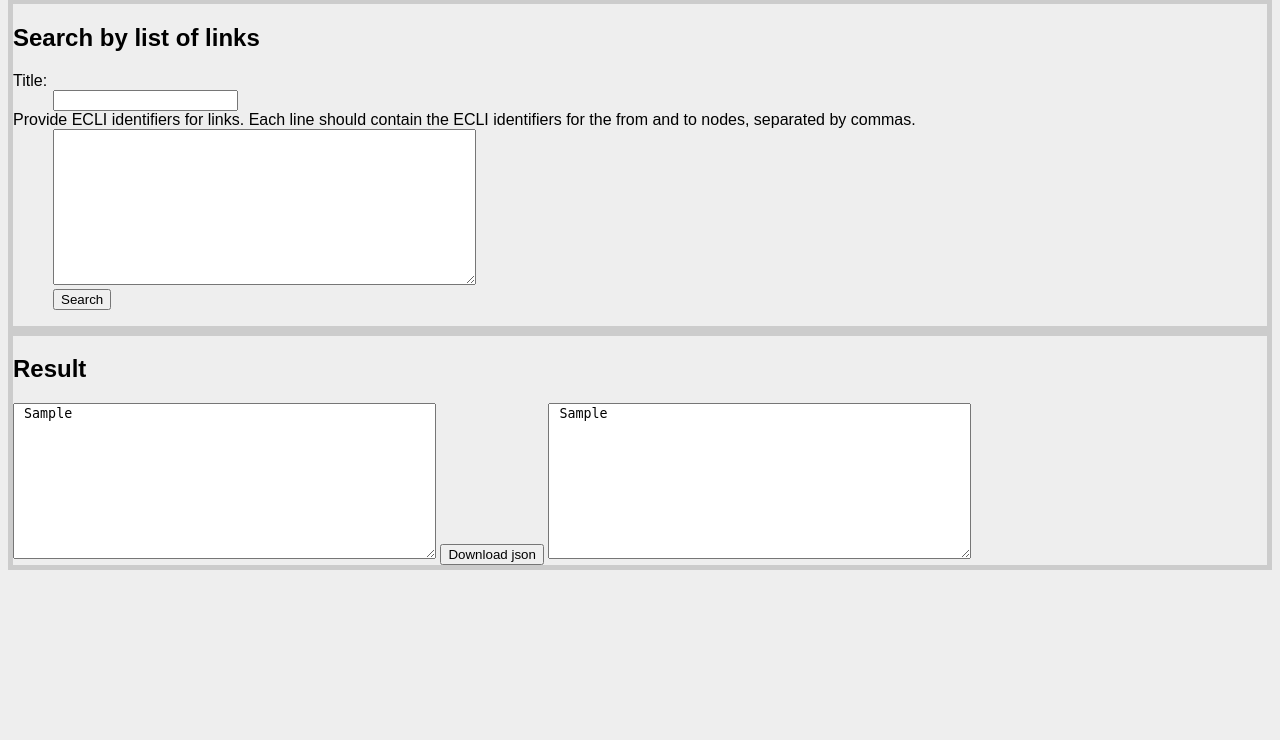
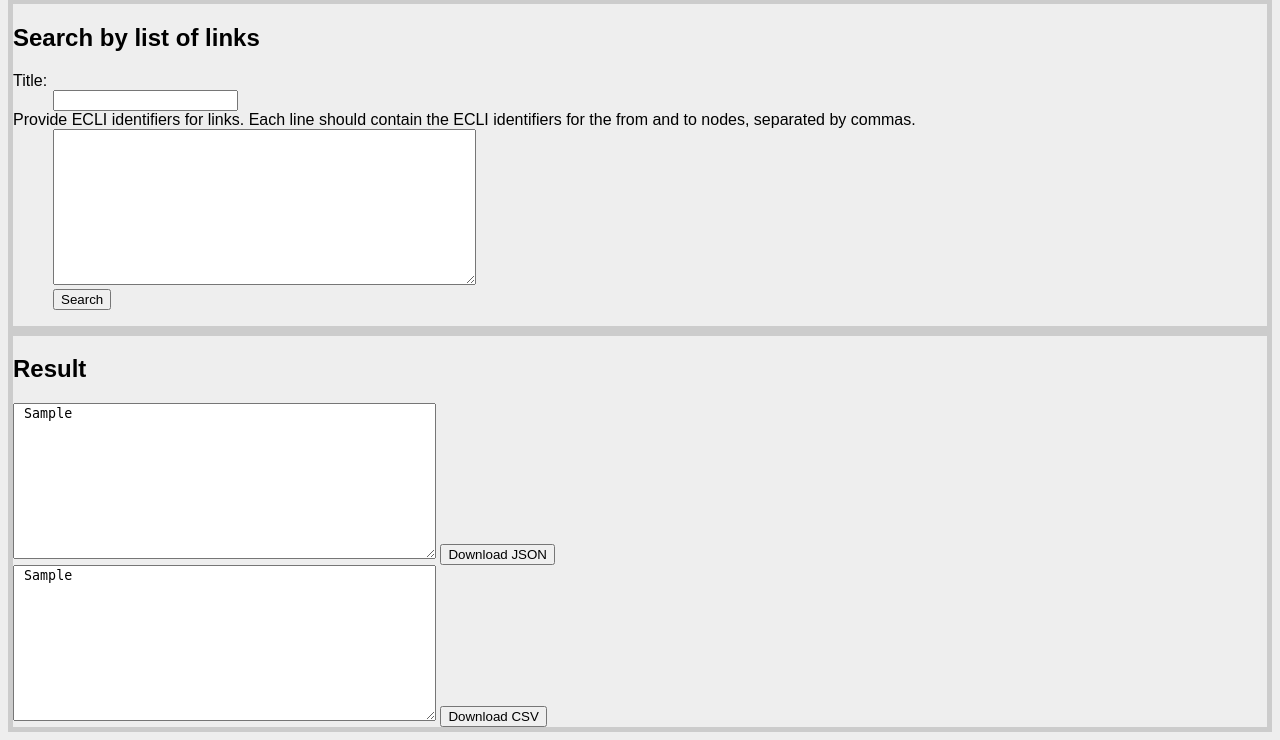
Before and after one commit to caselawanalytics/CaseLawAnalytics, a Flask app: template blazegraph_querier/templates/index.html in a window 1280 px wide. Shown: the part 273-1013 px from the top of the page. Before the commit the page ends 843 px from the top, so only its background shows below. Run offline with Flask 2, Linux system fonts and the light colour scheme; the template is opened without the code that fills it: most values are stand-ins (such as "Sample title", 1, 10 or a date in 2020).

Commit message:
Improved flask app, made download buttons

```diff
--- a/blazegraph_querier/main.py
+++ b/blazegraph_querier/main.py
@@ -1,4 +1,5 @@
 from . import query_to_json, links_to_json
+import traceback
 
 import io
 from flask import Flask, request, render_template, make_response, send_file
@@ -11,43 +12,68 @@ def index():
 
 @app.route('/query_keyword', methods=['POST'])
 def query():
-    network_json = None
-    network_csv = None
-    print(request.form)
-    if('keyword' in request.form):
-        searchstring = request.form['keyword']
-        only_linked = request.form.get('only_linked', False)
-        nodes, links = query_to_json.query(searchstring,
-                                                     only_linked=only_linked)
-        network_json = query_to_json.to_sigma_json(nodes, links, searchstring)
-        network_csv = query_to_json.to_csv(nodes)
+    try:
+        network_json = None
+        network_csv = None
+        if('keyword' in request.form):
+            searchstring = request.form['keyword']
+            only_linked = request.form.get('only_linked', False)
+            nodes, links = query_to_json.query(searchstring,
+                                                         only_linked=only_linked)
+            network_json = query_to_json.to_sigma_json(nodes, links, searchstring)
+            network_csv = query_to_json.to_csv(nodes)
 
-    return render_template("index.html",
-                           network_json=network_json,
-                           network_csv=network_csv)
+        return render_template("index.html",
+                               network_json=network_json,
+                               network_csv=network_csv)
+    except Exception as error:
+        print(error)
+        traceback.print_exc()
+        return render_template("index.html",
+                        error="Sorry, something went wrong!")
+
 
 @app.route('/query_links', methods=['POST'])
 def query_links():
-    network_json = None
-    network_csv = None
-    print(request.form)
-    if('links' in request.form):
-        links_csv = request.form['links']
-        title = request.form.get('title', 'Network')
-        links_df, eclis = links_to_json.read_csv(io.StringIO(links_csv),
-                                                 sep=',', header=None)
-        graph = links_to_json.make_graph(links_df, eclis)
-        nodes, links = links_to_json.graph_to_network(graph)
-        network_json = query_to_json.to_sigma_json(nodes, links, title)
-        network_csv = query_to_json.to_csv(nodes)
-    return render_template("index.html",
-                           network_json=network_json,
-                           network_csv=network_csv)
+    try:
+        network_json = None
+        network_csv = None
+        if('links' in request.form):
+            links_csv = request.form['links']
+            title = request.form.get('title', 'Network')
+            links_df, eclis = links_to_json.read_csv(io.StringIO(links_csv),
+                                                     sep=',', header=None)
+            graph = links_to_json.make_graph(links_df, eclis)
 
-@app.route('/download-json/', methods=['POST', 'GET'])
+            if len(graph)==0:
+                return render_template("index.html",
+                                error="No resulting matches!")
+            nodes, links = links_to_json.graph_to_network(graph)
+            network_json = query_to_json.to_sigma_json(nodes, links, title)
+            network_csv = query_to_json.to_csv(nodes)
+        return render_template("index.html",
+                               network_json=network_json,
+                               network_csv=network_csv)
+    except Exception as error:
+        print(error)
+        traceback.print_exc()
+        return render_template("index.html",
+                        error="Sorry, something went wrong!")
+
+@app.route('/download-json/', methods=['POST'])
 def download_json():
-    # TODO: get the json from somewhere (cache)
     network_json = ""
+    if('network_json' in request.form):
+        network_json = request.form['network_json']
     response = make_response(network_json)
     response.headers["Content-Disposition"] = "attachment; filename=network_json.json"
     return response
+
+@app.route('/download-csv/', methods=['POST'])
+def download_csv():
+    network_csv = ""
+    if('network_csv' in request.form):
+        network_csv = request.form['network_csv']
+    response = make_response(network_csv)
+    response.headers["Content-Disposition"] = "attachment; filename=network_csv.csv"
+    return response
--- a/blazegraph_querier/templates/index.html
+++ b/blazegraph_querier/templates/index.html
@@ -29,7 +29,7 @@
               <dd><input type="text" name="title">
               <dt>Provide ECLI identifiers for links. Each line should contain the ECLI identifiers for the from and to nodes, separated by commas.
               <dd>  <textarea  rows="10" cols="50" class="links_csv" name="links"></textarea>
-              <dd><input type="submit" value="Search">
+                <dd><input type="submit" value="Search">
             </dl>
           </form>
         </div>
@@ -37,10 +37,18 @@
         <div class="form">
             <h2>Result</h2>
             {% if network_json %}
-                <textarea  rows="10" cols="50" class="network_output"> {{ network_json }}</textarea>
-                <a href="/download-json/" target="blank"><button class='btn btn-default'>Download json</button></a>
+                <form action="{{url_for('download_json')}}" method="post">
+                    <textarea  rows="10" cols="50" class="network_output" name="network_json"> {{ network_json }}</textarea>
+                    <input type="submit" value="Download JSON">
+                </form>
             {% endif %}
-            {% if network_csv %}<textarea  rows="10" cols="50" class="network_output"> {{ network_csv }}</textarea>{% endif %}
+            {% if network_csv %}
+                <form action="{{url_for('download_csv')}}" method="post">
+                    <textarea  rows="10" cols="50" class="network_output" name="network_csv"> {{ network_csv }}</textarea>
+                    <input type="submit" value="Download CSV">
+                </form>
+            {% endif %}
+
         </div>
 
     </div>
```
Also changed, not shown: blazegraph_querier/links_to_json.py (+7 -2 lines).
